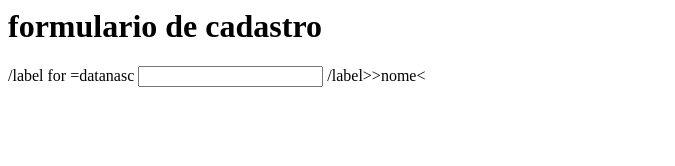
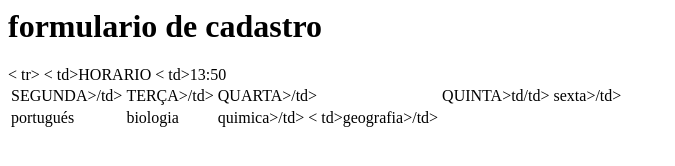
Before and after one commit to stefanygabriely/formulario, a plain HTML site: page index.html in a window 1280 px wide. Shown: the whole page, without its empty margins (0-675 px from the left). Drawn offline with Linux system fonts and the light colour scheme.

Commit message:
Update index.html

```diff
--- a/index.html
+++ b/index.html
@@ -8,10 +8,24 @@
 <body>
 <h1>formulario de cadastro </h1>
 <main>
-    <form>
-        /label for =datanasc
-          <input type="text"id="datanacs">
+
+            <table>
+                < tr>
+                    < td>HORARIO</td>
+                    <td>SEGUNDA>/td>
+                    <td>TERÇA>/td>
+                    <td>QUARTA>/td>
+                    <td>QUINTA>td/td>
+                     <td> sexta>/td>
+                </tr>
 
 
-        /label>><label>nome<
-        <input type="text"id=datanacs"
+                < td>13:50</td>
+
+                <td>portugués</td>
+
+                <td>biologia</td>
+
+                <td>quimica>/td>
+
+                   < td>geografia>/td>
```
